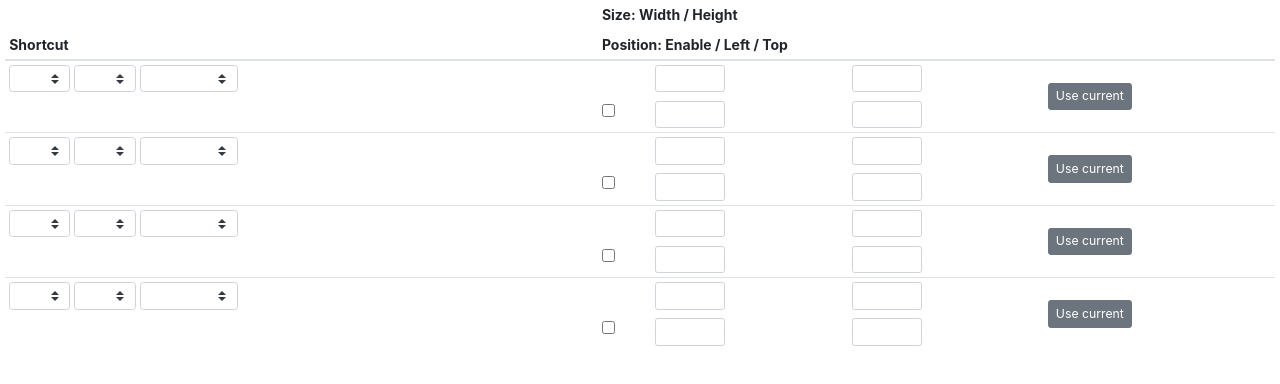
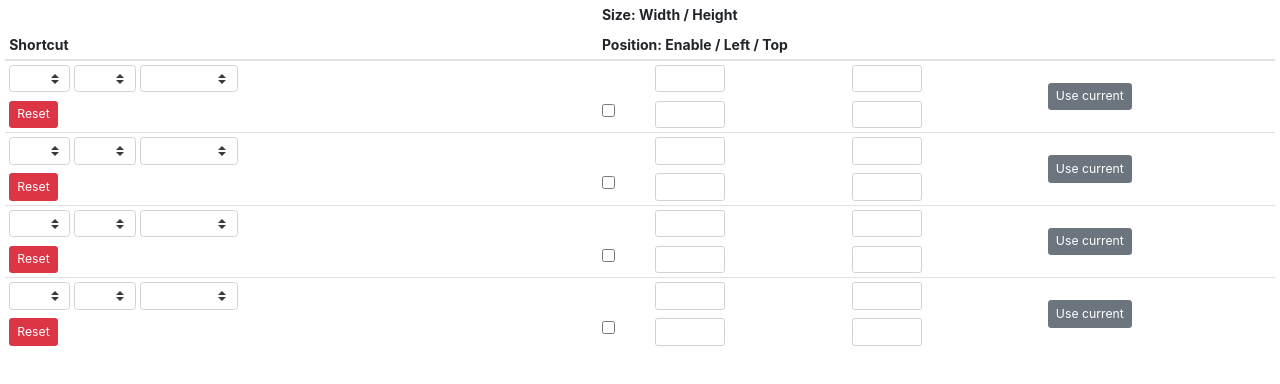
Before and after one commit to fuzzykiller/resizeit2, a website with bundled scripts: page options/options.html in a window 1280 px wide. Built offline with nearby package versions, Linux system fonts and the light colour scheme; some packages are replaced by stand-ins of ours; no server answers.

Commit message:
Add button to reset shortcut

```diff
--- a/options/options.html
+++ b/options/options.html
@@ -101,12 +101,15 @@
           <input class="form-control form-control-sm" type="number" id="preset-1-height" min="0" required title="Height">
         </td>
         <td rowspan="2" class="btn-cell">
-          <button class="btn btn-sm btn-secondary" id="preset-1-current" title="Use current size and position for this preset">Use
-            current</button>
+          <button class="btn btn-sm btn-secondary" id="preset-1-current" title="Use current size and position for this preset">
+            Use current
+          </button>
         </td>
       </tr>
       <tr>
-        <td></td>
+        <td>
+          <button id="preset-1-key-reset" class="btn btn-sm btn-danger">Reset</button>
+        </td>
         <td>
           <input type="checkbox" id="preset-1-pos" title="Restore position when activating this preset">
         </td>
@@ -140,12 +143,15 @@
           <input class="form-control form-control-sm" type="number" id="preset-2-height" min="0" required title="Height">
         </td>
         <td rowspan="2" class="btn-cell">
-          <button class="btn btn-sm btn-secondary" id="preset-2-current" title="Use current size and position for this preset">Use
-            current</button>
+          <button class="btn btn-sm btn-secondary" id="preset-2-current" title="Use current size and position for this preset">
+            Use current
+          </button>
         </td>
       </tr>
       <tr>
-        <td></td>
+        <td>
+          <button id="preset-2-key-reset" class="btn btn-sm btn-danger">Reset</button>
+        </td>
         <td>
           <input type="checkbox" id="preset-2-pos" title="Restore position when activating this preset">
         </td>
@@ -180,12 +186,15 @@
         </td>
 
         <td rowspan="2" class="btn-cell">
-          <button class="btn btn-sm btn-secondary" id="preset-3-current" title="Use current size and position for this preset">Use
-            current</button>
+          <button class="btn btn-sm btn-secondary" id="preset-3-current" title="Use current size and position for this preset">
+            Use current
+          </button>
         </td>
       </tr>
       <tr>
-        <td></td>
+        <td>
+          <button id="preset-3-key-reset" class="btn btn-sm btn-danger">Reset</button>
+        </td>
         <td>
           <input type="checkbox" id="preset-3-pos" title="Restore position when activating this preset">
         </td>
@@ -219,12 +228,15 @@
           <input class="form-control form-control-sm" type="number" id="preset-4-height" min="0" required title="Height">
         </td>
         <td rowspan="2" class="btn-cell">
-          <button class="btn btn-sm btn-secondary" id="preset-4-current" title="Use current size and position for this preset">Use
-            current</button>
+          <button class="btn btn-sm btn-secondary" id="preset-4-current" title="Use current size and position for this preset">
+            Use current
+          </button>
         </td>
       </tr>
       <tr>
-        <td></td>
+        <td>
+          <button id="preset-4-key-reset" class="btn btn-sm btn-danger">Reset</button>
+        </td>
         <td>
           <input type="checkbox" id="preset-4-pos" title="Restore position when activating this preset">
         </td>
--- a/options/options.ts
+++ b/options/options.ts
@@ -86,6 +86,6 @@ getPresets().then(presets => {
     e(presetName + "-left").addEventListener("change", saveChanges);
     e(presetName + "-top").addEventListener("change", saveChanges);
 
-    e(presetName + "-current").addEventListener("click", () => insertCurrentSizeAndPosition(presetName));
+    e<HTMLButtonElement>(presetName + "-current").addEventListener("click", () => insertCurrentSizeAndPosition(presetName));
   }
 });
--- a/options/shortcuts.ts
+++ b/options/shortcuts.ts
@@ -80,6 +80,10 @@ function decodeShortcut(shortcut: string | undefined): [string, string, string]
   throw new Error("Invalid shortcut value");
 }
 
+function resetShortcut(cmdName: string) {
+  browser.commands.reset(cmdName).then(() => location.reload());
+}
+
 function saveShortcut(cmd: browser.commands.Command) {
   const key1Select = e<HTMLSelectElement>(cmd.name + "-key-1");
   const key2Select = e<HTMLSelectElement>(cmd.name + "-key-2");
@@ -125,10 +129,10 @@ function addOptions(e: HTMLSelectElement, keyInfos: IKeyInfo[]) {
   }
 }
 
-function updateSelection(
-  key1Select: HTMLSelectElement, key2Select: HTMLSelectElement, key3Select: HTMLSelectElement) {
+function updateSelection(key1Select: HTMLSelectElement, key2Select: HTMLSelectElement, key3Select: HTMLSelectElement) {
   const previousKey2Value = key2Select.value;
   const previousKey3Value = key3Select.value;
+
   if (key1Select.value) {
     clearOptions(key2Select);
     addOptions(key2Select, key2Values.filter(x => x.key !== key1Select.value));
@@ -154,6 +158,8 @@ browser.commands.getAll().then(cmds => {
     if (!isPresetName(cmd.name)) {
       continue;
     }
+
+    const cmdName = cmd.name;
 
     const [key1, key2, key3] = decodeShortcut(cmd.shortcut);
 
@@ -181,5 +187,7 @@ browser.commands.getAll().then(cmds => {
     });
 
     key3Select.addEventListener("change", () => saveShortcut(cmd));
+
+    e<HTMLButtonElement>(cmd.name + "-key-reset").addEventListener("click", () => resetShortcut(cmdName));
   }
 });
```
